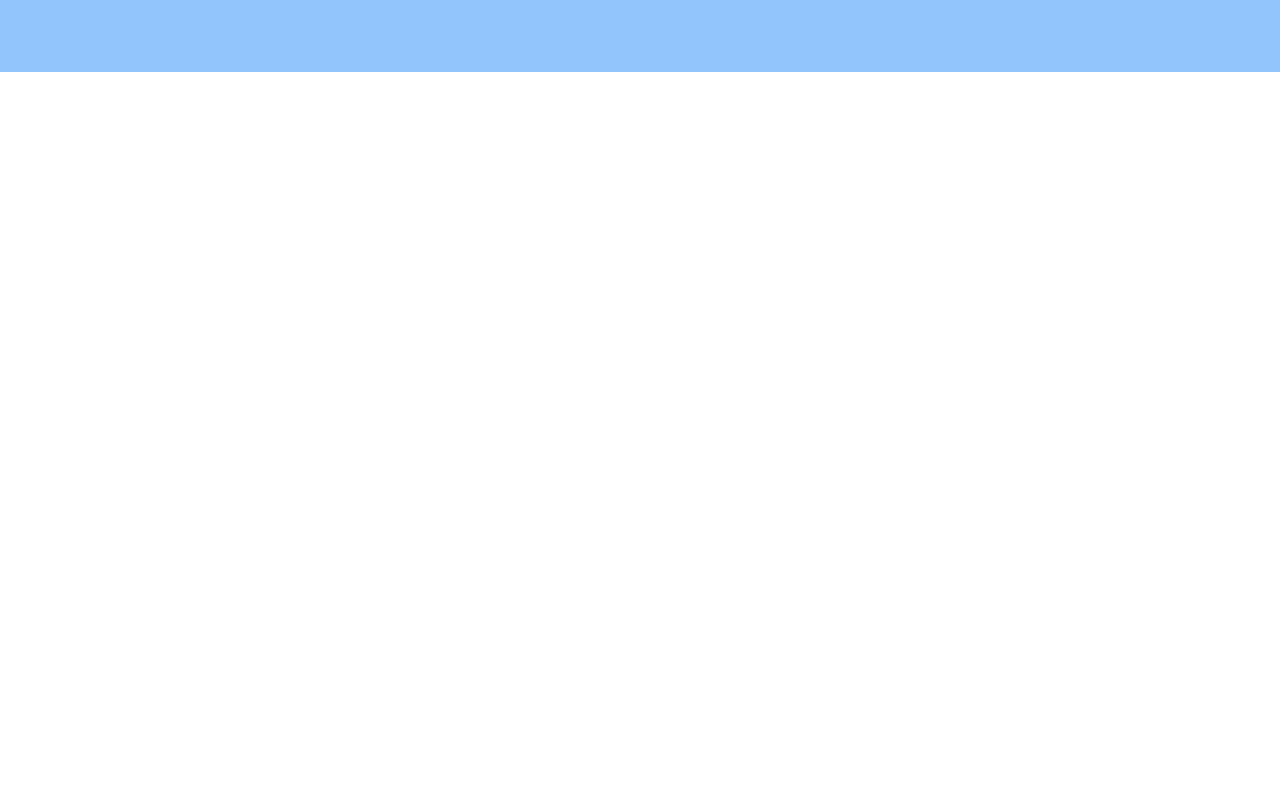
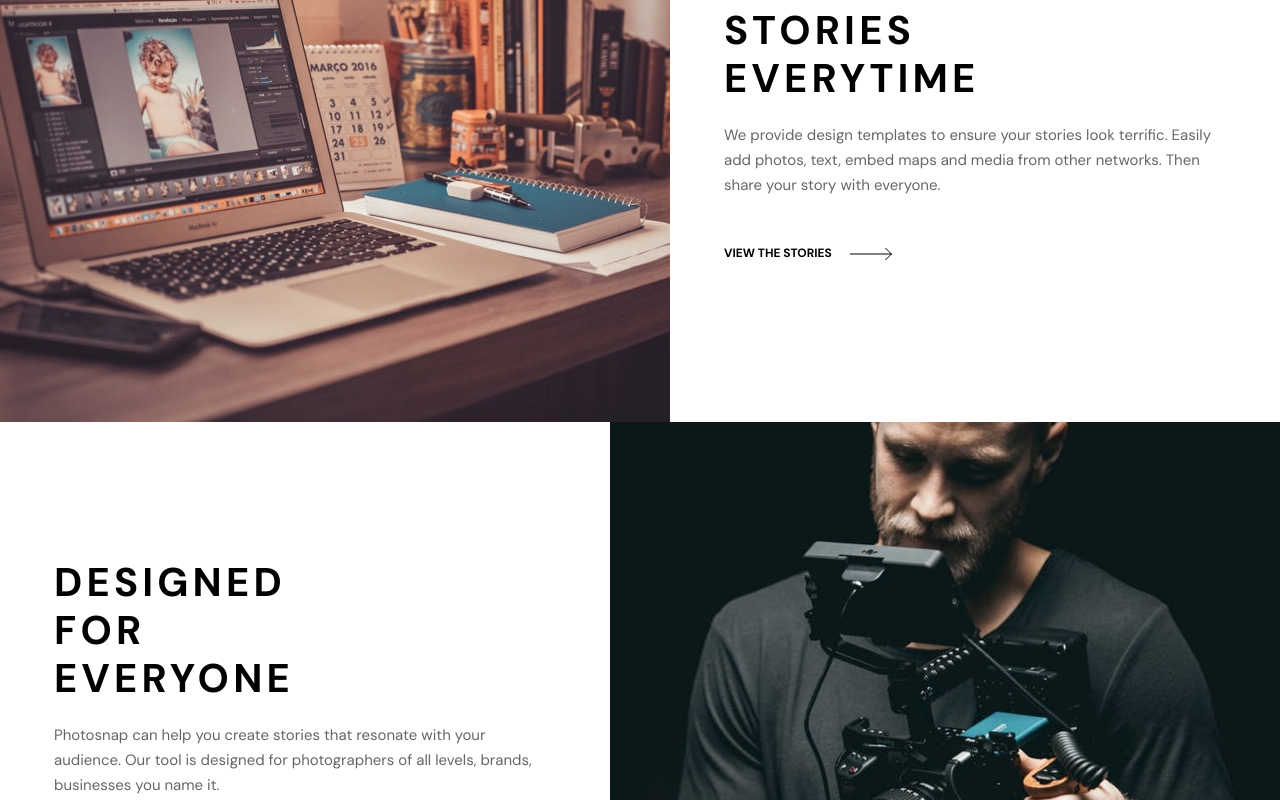
Before and after one commit to mrvicthor/photosnap-multi-page-website, a React (Vite) app: page / in a window 1280 px wide. Shown: the part 900-1700 px from the top of the page. Before the commit the page ends 972 px from the top, so only its background shows below. Built offline with nearby package versions, Linux system fonts and the light colour scheme.

Commit message:
added services page

```diff
--- a/src/components/banner/index.jsx
+++ b/src/components/banner/index.jsx
@@ -1,8 +1,9 @@
 import { Link } from "react-router-dom";
 import Arrow from "../../assets/shared/desktop/arrow.svg";
 import { useWindowSize } from "../../hooks/use-Window-Size";
+import LinkButton from "../common/linkbutton";
 
-const Banner = ({ bgImage, bgTablet, bgDesktop, title, content, btnText }) => {
+const Banner = ({ bgImage, bgTablet, bgDesktop, title, content }) => {
   const { width } = useWindowSize();
   return (
     <section>
@@ -33,19 +34,18 @@ const Banner = ({ bgImage, bgTablet, bgDesktop, title, content, btnText }) => {
               {content}
             </p>
           </article>
-          <Link
-            to="/"
-            className="flex items-center gap-x-[1.125rem] mt-[1.4375rem]"
-          >
-            <div className="text-[0.75rem] leading-[15.62px] font-bold uppercase">
-              {btnText}
-            </div>
-            <svg xmlns="http://www.w3.org/2000/svg" width="43" height="14">
+          <LinkButton btnText="get an invite">
+            <svg
+              xmlns="http://www.w3.org/2000/svg"
+              width="43"
+              height="14"
+              className="group-hover:animate-ping"
+            >
               <g fill="none" fillRule="evenodd" stroke="#ffffff">
                 <path d="M0 7h41.864M35.428 1l6 6-6 6" />
               </g>
             </svg>
-          </Link>
+          </LinkButton>
         </div>
       </div>
     </section>
--- /dev/null
+++ b/src/components/common/linkbutton/index.tsx
@@ -0,0 +1,22 @@
+import React from "react";
+import { Link } from "react-router-dom";
+const LinkButton = ({ children, btnText }) => {
+  return (
+    <Link
+      to="/"
+      className="flex items-center gap-x-[1.125rem] mt-[1.4375rem] md:mt-12 group"
+    >
+      <div className="text-[0.75rem] leading-[15.62px] font-bold uppercase">
+        {btnText}
+      </div>
+      {children}
+      {/* <svg xmlns="http://www.w3.org/2000/svg" width="43" height="14">
+        <g fill="none" fillRule="evenodd" stroke="#ffffff">
+          <path d="M0 7h41.864M35.428 1l6 6-6 6" />
+        </g>
+      </svg> */}
+    </Link>
+  );
+};
+
+export default LinkButton;
--- a/src/components/header/index.jsx
+++ b/src/components/header/index.jsx
@@ -9,14 +9,14 @@ const Header = () => {
   const [showMenu, setShowMenu] = useState(false);
 
   return (
-    <header className="relative">
+    <header className="relative bg-[#ffffff]">
       {showMenu && (
         <div
           onClick={() => setShowMenu(false)}
           className="h-[37.1875rem] absolute bg-[#000000] left-0 right-0 opacity-50 top-[72px] z-10 transition duration-500 ease-in-out"
         />
       )}
-      <nav className="flex h-full justify-between items-center px-6 py-[1.75rem] md:px-[2.5rem] lg:mx-auto lg:max-w-[75rem]">
+      <nav className="flex h-full justify-between items-center px-6 py-[1.75rem] md:px-[2.5rem] lg:mx-auto lg:max-w-[72rem]">
         <div>
           <Link to="/">
             <img src={Logo} alt="logo" />
--- a/src/components/index.jsx
+++ b/src/components/index.jsx
@@ -2,5 +2,7 @@ import Layout from "./layout";
 import Header from "./header";
 import Button from "./button";
 import Banner from "./banner";
+import Service from "./service";
+import Services from "./services";
 
-export { Layout, Header, Button, Banner };
+export { Layout, Header, Button, Banner, Service, Services };
--- /dev/null
+++ b/src/components/service/index.jsx
@@ -0,0 +1,64 @@
+import LinkButton from "../common/linkbutton";
+import { useWindowSize } from "../../hooks/use-Window-Size";
+const Service = ({
+  bgImage,
+  tabletBg,
+  desktopBg,
+  title,
+  content,
+  btnText,
+  order,
+}) => {
+  const { width } = useWindowSize();
+  return (
+    <div
+      className={`${
+        order ? order : "services--box"
+      } grid bg-[#ffffff] text-[#000000] overflow-hidden`}
+    >
+      <div className="">
+        {width !== undefined && (
+          <img
+            src={
+              width <= 768
+                ? bgImage
+                : width > 768 && width <= 1024
+                ? tabletBg
+                : desktopBg
+            }
+            alt="service image"
+            className="object-cover w-full h-full"
+          />
+        )}
+      </div>
+      <div
+        className={`${
+          order ? "md:order-first" : ""
+        } services--box-article py-[4.5rem] pr-6 pl-[2.0625rem] md:py-[8.5rem] md:px-[3.375rem]`}
+      >
+        <article className="space-y-4 md:space-y-[1.3125rem]">
+          <h2 className="font-bold uppercase text-[2rem] leading-[2.5rem] tracking-[3.3px] w-[19.875rem] md:text-[2.5rem] md:leading-[3rem] md:tracking-[4.17px]">
+            {title}
+          </h2>
+          <p className="opacity-60 text-[0.9375rem] leading-[1.5625rem]">
+            {content}
+          </p>
+        </article>
+        <LinkButton btnText={btnText}>
+          <svg
+            xmlns="http://www.w3.org/2000/svg"
+            width="43"
+            height="14"
+            className="group-hover:animate-ping"
+          >
+            <g fill="none" fillRule="evenodd" stroke="#000000">
+              <path d="M0 7h41.864M35.428 1l6 6-6 6" />
+            </g>
+          </svg>
+        </LinkButton>
+      </div>
+    </div>
+  );
+};
+
+export default Service;
--- /dev/null
+++ b/src/components/services/index.jsx
@@ -0,0 +1,32 @@
+import { Service } from "../index";
+import mobileBg from "../../assets/home/mobile/beautiful-stories.jpg";
+import tabletBg from "../../assets/home/tablet/beautiful-stories.jpg";
+import desktopBg from "../../assets/home/desktop/beautiful-stories.jpg";
+import mobileDesignedBg from "../../assets/home/mobile/designed-for-everyone.jpg";
+import tabletDesignedBg from "../../assets/home/tablet/designed-for-everyone.jpg";
+import desktopDesignedBg from "../../assets/home/desktop/designed-for-everyone.jpg";
+const Services = () => {
+  return (
+    <section className="grid services">
+      <Service
+        title="beautiful stories everytime"
+        content="We provide design templates to ensure your stories look terrific. Easily add photos, text, embed maps and media from other networks. Then share your story with everyone."
+        bgImage={mobileBg}
+        tabletBg={tabletBg}
+        desktopBg={desktopBg}
+        btnText="view the stories"
+      />
+      <Service
+        title="designed for everyone"
+        content="Photosnap can help you create stories that resonate with your audience.  Our tool is designed for photographers of all levels, brands, businesses you name it. "
+        bgImage={mobileDesignedBg}
+        tabletBg={tabletDesignedBg}
+        desktopBg={desktopDesignedBg}
+        btnText="view the stories"
+        order="services--box-even"
+      />
+    </section>
+  );
+};
+
+export default Services;
--- a/src/index.css
+++ b/src/index.css
@@ -57,6 +57,11 @@
       #5a77ff 83.33%
     );
   }
+
+  .services--box {
+    grid-template-rows: 16.9375rem 26.1875rem;
+  }
+
   @media (48em <= width) {
     .layout {
       grid-template-rows: 72px 1fr 284px;
@@ -69,6 +74,15 @@
       grid-template-columns: 1fr 17.0625rem;
       grid-template-rows: 650px;
     }
+    .services--box {
+      grid-template-columns: 17.0625rem 1fr;
+      grid-template-rows: 600px;
+    }
+
+    .services--box-even {
+      grid-template-rows: 600px;
+      grid-template-columns: 1fr 17.0625rem;
+    }
   }
 
   @media (75em <= width) {
@@ -79,5 +93,13 @@
     .banner {
       grid-template-columns: 38.125rem 1fr;
     }
+
+    .services--box {
+      grid-template-columns: 1fr 38.125rem;
+    }
+
+    .services--box-even {
+      grid-template-columns: 38.125rem 1fr;
+    }
   }
 }
--- a/src/pages/home/index.jsx
+++ b/src/pages/home/index.jsx
@@ -1,11 +1,10 @@
 import bannerImage from "../../assets/home/mobile/create-and-share.jpg";
 import bgTablet from "../../assets/home/tablet/create-and-share.jpg";
 import bgDesktop from "../../assets/home/desktop/create-and-share.jpg";
-import { Banner } from "../../components";
+import { Banner, Services } from "../../components";
 const Home = () => {
   return (
     <>
-      {/* <img src={bgDesktop} alt="desktop" /> */}
       <Banner
         bgImage={bannerImage}
         title="create and share your photo stories."
@@ -15,6 +14,7 @@ const Home = () => {
         bgTablet={bgTablet}
         bgDesktop={bgDesktop}
       />
+      <Services />
     </>
   );
 };
```
